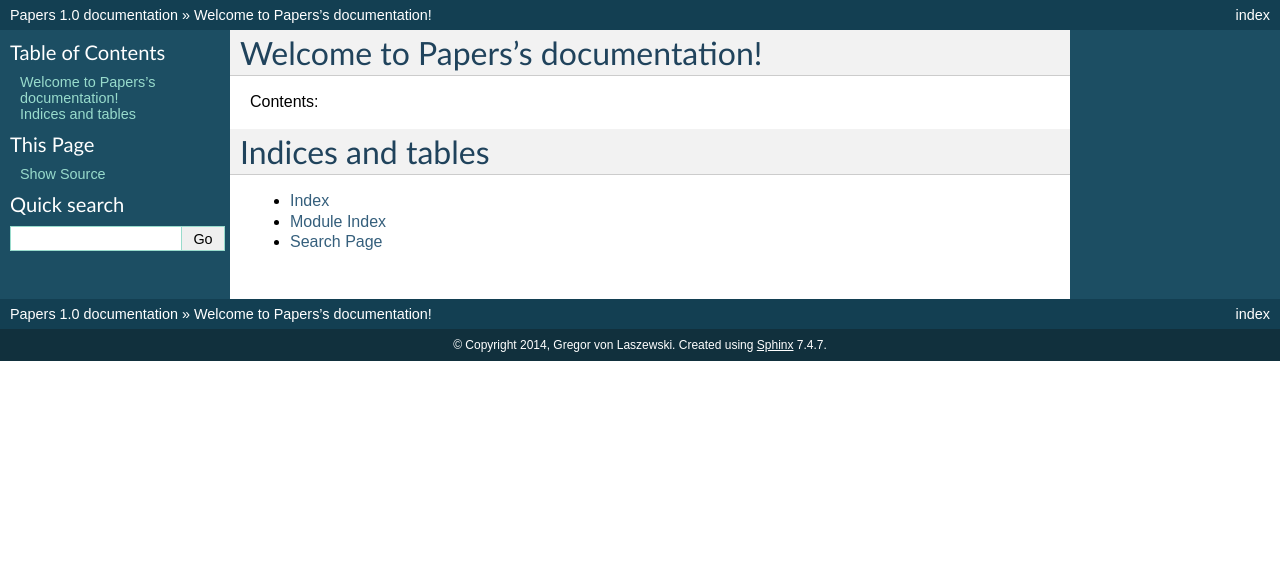
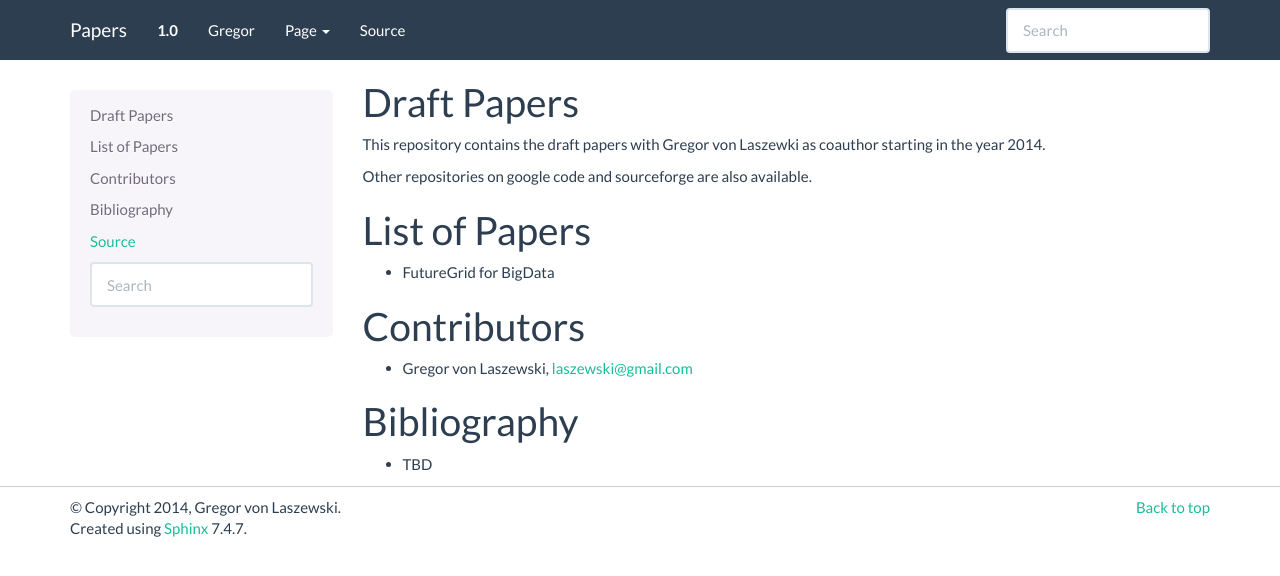
Before and after one commit to cyberaide/papers, a Sphinx documentation site: the page built from doc/source/index.rst, in a window 1280 px wide. Shown: the top 576 px of the page. Built offline with Sphinx 7.4.7, drawn with Linux system fonts in a browser that asks for light colours.

Commit message:
sphinx gh-pages

```diff
--- a/doc/source/conf.py
+++ b/doc/source/conf.py
@@ -12,6 +12,7 @@
 # All configuration values have a default; values that are commented out
 # serve to show the default.
 
+import sphinx_bootstrap_theme
 import sys
 import os
 
@@ -106,12 +107,74 @@ pygments_style = 'sphinx'
 
 # The theme to use for HTML and HTML Help pages.  See the documentation for
 # a list of builtin themes.
-html_theme = 'default'
+html_theme = 'bootstrap'
+html_theme_path = sphinx_bootstrap_theme.get_html_theme_path()
 
-# Theme options are theme-specific and customize the look and feel of a theme
-# further.  For a list of options available for each theme, see the
-# documentation.
-#html_theme_options = {}
+# (Optional) Logo. Should be small enough to fit the navbar (ideally 24x24).
+# Path should be relative to the ``_static`` files directory.
+#html_logo = "my_logo.png"
+
+# Theme options are theme-specific and customize the look and feel of a
+# theme further.
+html_theme_options = {
+    # Navigation bar title. (Default: ``project`` value)
+    'navbar_title': "Papers",
+
+    # Tab name for entire site. (Default: "Site")
+    'navbar_site_name': "Site",
+
+    # A list of tuples containing pages or urls to link to.
+    # Valid tuples should be in the following forms:
+    #    (name, page)                 # a link to a page
+    #    (name, "/aa/bb", 1)          # a link to an arbitrary relative url
+    #    (name, "http://example.com", True) # arbitrary absolute url
+    # Note the "1" or "True" value above as the third argument to indicate
+    # an arbitrary url.
+    'navbar_links': [
+        ("Gregor", "http://cyberaide.org", True),
+    ],
+
+    # Render the next and previous page links in navbar. (Default: true)
+    'navbar_sidebarrel': True,
+
+    # Render the current pages TOC in the navbar. (Default: true)
+    'navbar_pagenav': True,
+
+    # Global TOC depth for "site" navbar tab. (Default: 1)
+    # Switching to -1 shows all levels.
+    'globaltoc_depth': 2,
+
+    # Include hidden TOCs in Site navbar?
+    #
+    # Note: If this is "false", you cannot have mixed ``:hidden:`` and
+    # non-hidden ``toctree`` directives in the same page, or else the build
+    # will break.
+    #
+    # Values: "true" (default) or "false"
+    'globaltoc_includehidden': "true",
+
+    # HTML navbar class (Default: "navbar") to attach to <div> element.
+    # For black navbar, do "navbar navbar-inverse"
+    'navbar_class': "navbar navbar",
+
+    # Fix navigation bar to top of page?
+    # Values: "true" (default) or "false"
+    'navbar_fixed_top': "true",
+
+    # Location of link to source.
+    # Options are "nav" (default), "footer" or anything else to exclude.
+    'source_link_position': "nav",
+
+    # Bootswatch (http://bootswatch.com/) theme.
+    #
+    # Options are nothing with "" (default) or the name of a valid theme
+    # such as "amelia" or "cosmo", "united".
+    'bootswatch_theme': "flatly",
+
+    # Choose Bootstrap version.
+    # Values: "3" (default) or "2" (in quotes)
+    'bootstrap_version': "3",
+}
 
 # Add any paths that contain custom themes here, relative to this directory.
 #html_theme_path = []
--- a/doc/source/index.rst
+++ b/doc/source/index.rst
@@ -1,21 +1,22 @@
-.. Papers documentation master file, created by
-   sphinx-quickstart on Thu Feb 27 11:21:46 2014.
-   You can adapt this file completely to your liking, but it should at least
-   contain the root `toctree` directive.
-
-Welcome to Papers's documentation!
+Draft Papers
 ==================================
 
-Contents:
+This repository contains the draft papers with Gregor von Laszewki as
+coauthor starting in the year 2014.
 
-.. toctree::
-   :maxdepth: 2
+Other repositories on google code and sourceforge are also available.
 
+List of Papers
+===============
 
+* FutureGrid for BigData
 
-Indices and tables
-==================
+Contributors
+=============
 
-* :ref:`genindex`
-* :ref:`modindex`
-* :ref:`search`
+* Gregor von Laszewski, laszewski@gmail.com
+
+Bibliography
+=============
+
+* TBD
```
